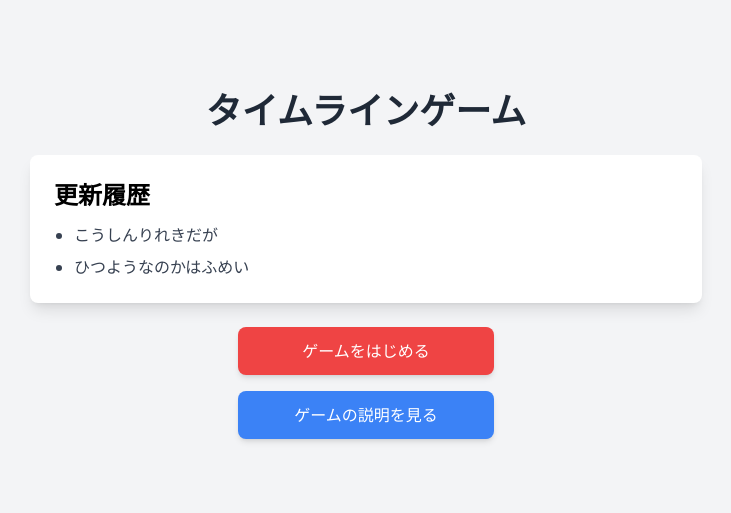
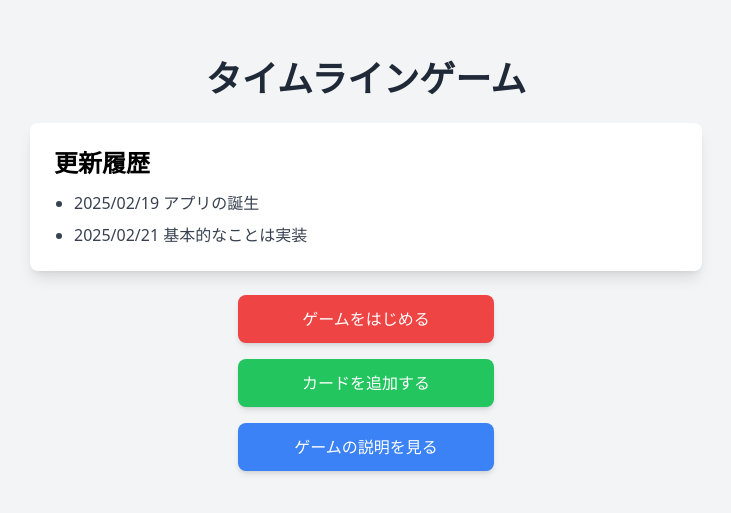
Before and after one commit to r12357/timeline_game, a Next.js app: page / in a window 1280 px wide. Shown: the part 127-640 px from the top of the page, without its empty margins (274-1005 px from the left). Built offline with nearby package versions, Linux system fonts and the light colour scheme.

Commit message:
基本的なこと

```diff
--- a/src/app/about/page.tsx
+++ b/src/app/about/page.tsx
@@ -10,11 +10,11 @@ const AboutPage: React.FC = () => {
         タイムラインゲーム
       </h1>
 
-      {/* ��ームの説明 */}
+      {/* ゲームの説明 */}
       <div className="mb-6 w-full max-w-2xl rounded-lg bg-white p-6 shadow-lg">
         <h2 className="mb-3 text-2xl font-semibold">ゲームの説明</h2>
         <p className="text-gray-700">
-          このゲームは、時系列を表現し、推移する要素を操作して進めていきます。
+          このゲームは，出来事が書かれたカードが最初に配られ，それを時系列に並べるゲームです．(右が未来，左が過去)
         </p>
       </div>
     </div>
--- /dev/null
+++ b/src/app/api/getAllCards/route.ts
@@ -0,0 +1,14 @@
+import prisma from "@/lib/prisma";
+import { NextResponse, NextRequest } from "next/server";
+
+export const GET = async (req: NextRequest) => {
+  try {
+    const cards = await prisma.card.findMany();
+    return NextResponse.json(cards);
+  } catch (error) {
+    return NextResponse.json(
+      { error: "エラーが発生しました" },
+      { status: 500 }
+    );
+  }
+};
--- a/src/app/page.tsx
+++ b/src/app/page.tsx
@@ -15,14 +15,22 @@ const Page: React.FC = () => {
       <div className="mb-6 w-full max-w-2xl rounded-lg bg-white p-6 shadow-lg">
         <h2 className="mb-3 text-2xl font-semibold">更新履歴</h2>
         <ul className="list-disc space-y-2 pl-5 text-gray-700">
-          <li>こうしんりれきだが</li>
-          <li>ひつようなのかはふめい</li>
+          <li>2025/02/19 アプリの誕生</li>
+          <li>2025/02/21 基本的なことは実装</li>
         </ul>
       </div>
 
+      {/* ゲームページへのボタン */}
       <Link href="/game">
         <button className="mb-4 w-64 rounded-lg bg-red-500 px-6 py-3 text-white shadow-md transition hover:bg-red-600">
           ゲームをはじめる
+        </button>
+      </Link>
+
+      {/* カード追加ページへのボタン */}
+      <Link href="/deck">
+        <button className="mb-4 w-64 rounded-lg bg-green-500 px-6 py-3 text-white shadow-md transition hover:bg-green-600">
+          カードを追加する
         </button>
       </Link>
 
```
